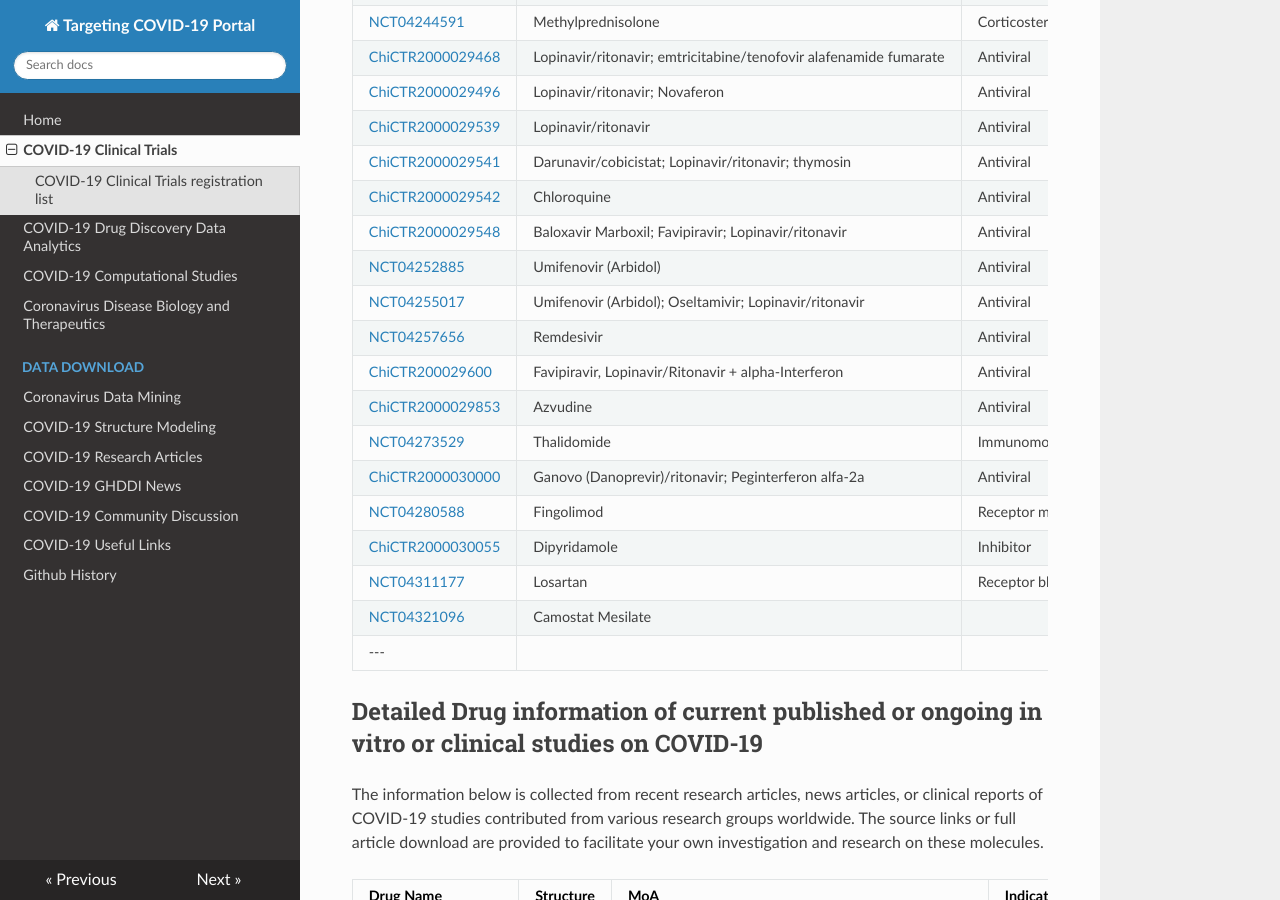
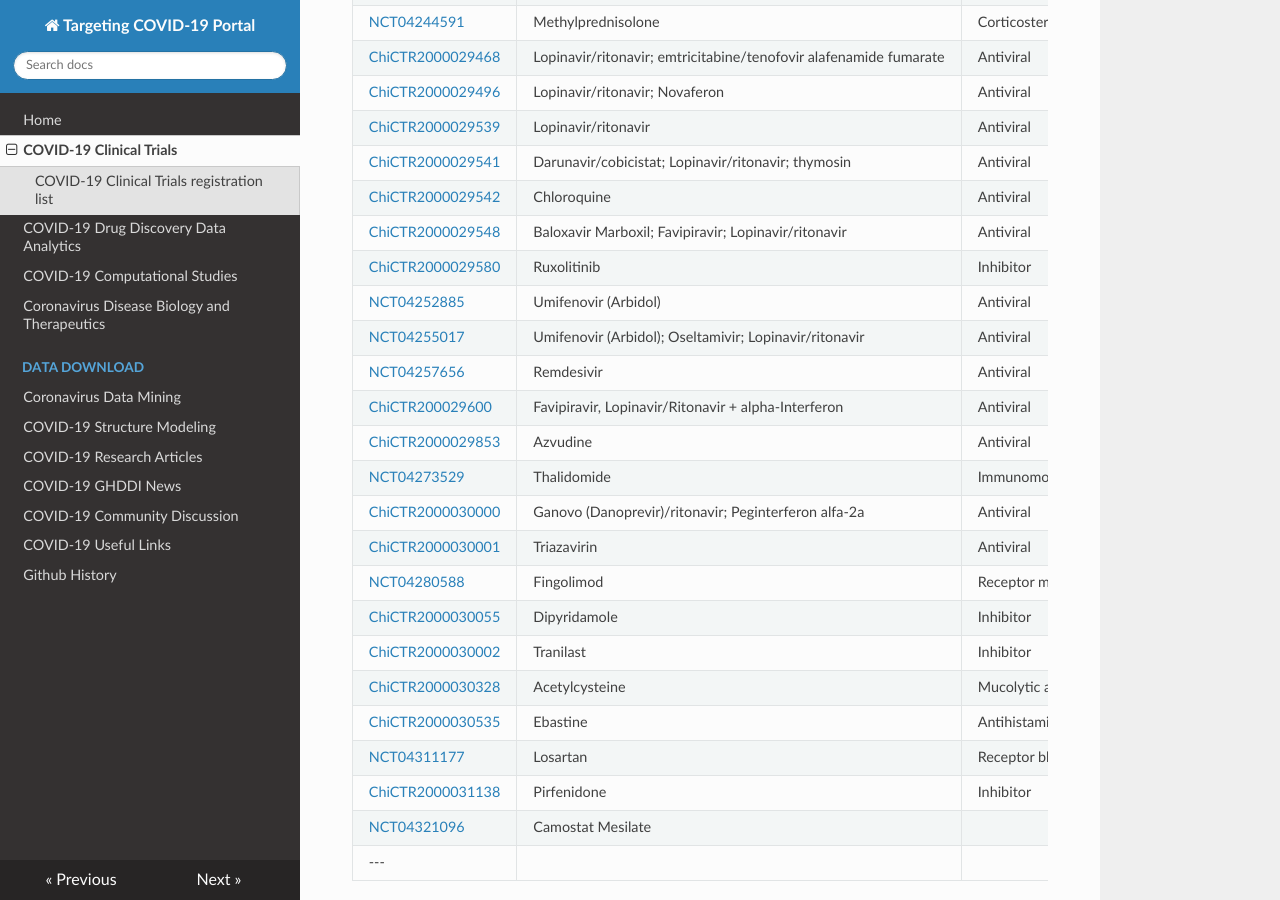
Before and after one commit to GHDDI-AILab/Targeting2019-nCoV, an MkDocs documentation site: the page built from docs/drug_candidates.md, in a window 1280 px wide and 900 px high, scrolled down 604 px. Built offline with MkDocs 1.6.1, drawn with Linux system fonts in a browser that asks for light colours; nearby versions of some CDN libraries.

Commit message:
update all clinical trials
https://www.cebm.net/archives/covid-19/registered-trials-and-analysis

```diff
--- a/docs/drug_candidates.md
+++ b/docs/drug_candidates.md
@@ -18,6 +18,7 @@ A list of registered clinical trials for COVID-19 infection is collected in the
 | [ChiCTR2000029541](http://www.chictr.org.cn/showprojen.aspx?proj=48992) | Darunavir/cobicistat; Lopinavir/ritonavir; thymosin          | Antiviral                 | 2020/2/3          |
 | [ChiCTR2000029542](http://www.chictr.org.cn/showprojen.aspx?proj=48968) | Chloroquine                                                  | Antiviral                 | 2020/2/3          |
 | [ChiCTR2000029548](http://www.chictr.org.cn/showprojen.aspx?proj=49015) | Baloxavir Marboxil; Favipiravir; Lopinavir/ritonavir         | Antiviral                 | 2020/2/4          |
+| [ChiCTR2000029580](http://www.chictr.org.cn/showprojen.aspx?proj=49088) | Ruxolitinib                                                  | Inhibitor                 | 2020/2/5          |
 | [NCT04252885](https://clinicaltrials.gov/ct2/show/NCT04252885) | Umifenovir (Arbidol)                                         | Antiviral                 | 2020/2/5          |
 | [NCT04255017](https://clinicaltrials.gov/ct2/show/NCT04255017) | Umifenovir (Arbidol); Oseltamivir; Lopinavir/ritonavir       | Antiviral                 | 2020/2/5          |
 | [NCT04257656](https://clinicaltrials.gov/ct2/show/NCT04257656) | Remdesivir                                                   | Antiviral                 | 2020/2/6          |
@@ -25,9 +26,14 @@ A list of registered clinical trials for COVID-19 infection is collected in the
 | [ChiCTR2000029853](http://www.chictr.org.cn/showprojen.aspx?proj=49532) | Azvudine                                                     | Antiviral                 | 2020/2/16         |
 | [NCT04273529](https://clinicaltrials.gov/ct2/show/NCT04273529) | Thalidomide                                                  | Immunomodulatory agent    | 2020/2/18         |
 | [ChiCTR2000030000](http://www.chictr.org.cn/showprojen.aspx?proj=49748) | Ganovo (Danoprevir)/ritonavir; Peginterferon alfa-2a         | Antiviral                 | 2020/2/19         |
+| [ChiCTR2000030001](http://www.chictr.org.cn/showprojen.aspx?proj=49723) | Triazavirin                                                  | Antiviral                 | 2020/2/19         |
 | [NCT04280588](https://clinicaltrials.gov/ct2/show/NCT04280588) | Fingolimod                                                   | Receptor modulator        | 2020/2/21         |
 | [ChiCTR2000030055](http://www.chictr.org.cn/showprojen.aspx?proj=49864) | Dipyridamole                                                 | Inhibitor                 | 2020/2/22         |
+| [ChiCTR2000030002](http://www.chictr.org.cn/showprojen.aspx?proj=49738) | Tranilast                                                    | Inhibitor                 | 2020/2/24         |
+| [ChiCTR2000030328](http://www.chictr.org.cn/showprojen.aspx?proj=50241) | Acetylcysteine                                               | Mucolytic agent           | 2020/2/28         |
+| [ChiCTR2000030535](http://www.chictr.org.cn/showprojen.aspx?proj=49790) | Ebastine                                                     | Antihistamine             | 2020/3/6          |
 | [NCT04311177](https://clinicaltrials.gov/ct2/show/NCT04311177) | Losartan                                                     | Receptor blocker          | 2020/3/17         |
+| [ChiCTR2000031138](http://www.chictr.org.cn/showprojen.aspx?proj=51416) | Pirfenidone                                                  | Inhibitor                 | 2020/3/22         |
 | [NCT04321096](https://clinicaltrials.gov/ct2/show/NCT04321096) | Camostat Mesilate                                            |                           | 2020/3/25         |
 ---
 
```
